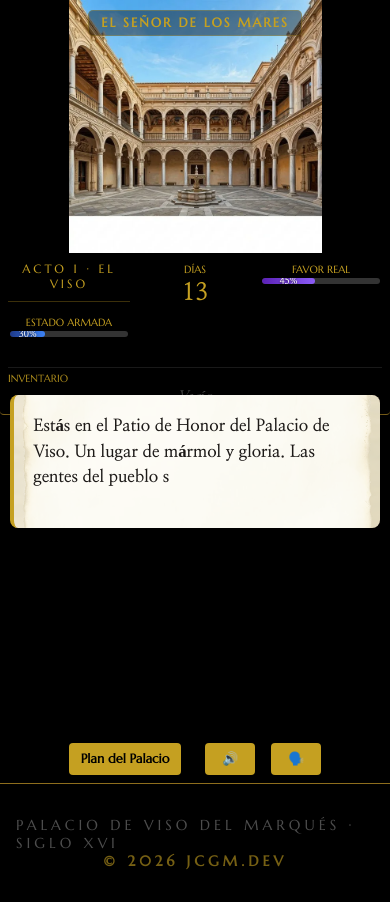
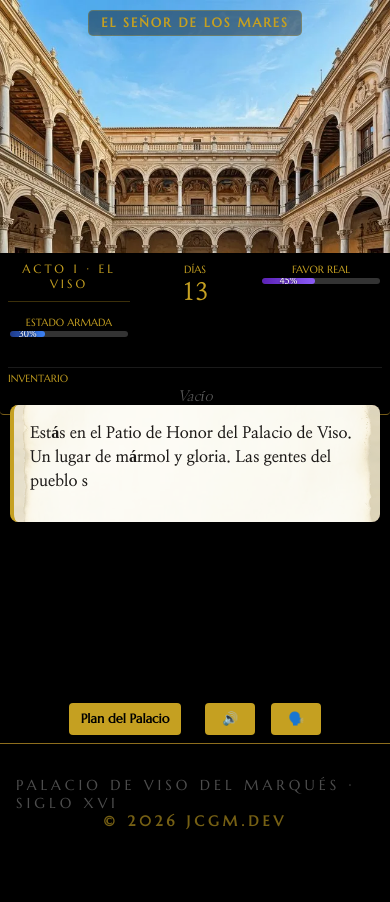
Before and after one commit to JCGM-DEV/elsenordelosmares, a website built with Vite: page index.html in a window 390 px wide. Both pictures are taken after a click on the button "NUEVA AVENTURA". After the commit the page ends 862 px from the top, so only its background shows below. Built offline with nearby package versions, Linux system fonts and the light colour scheme.

Commit message:
fix: panel de texto más compacto, imagen más visible
- hud-box: max-height 55vh con flex column para no tapar la imagen
- parchment-sheet: padding reducido, backdrop-filter blur sutil,
  overflow-y auto con scrollbar dorado si hay muchas opciones
- pro-text: font-size 1.15rem (antes 1.3), menos margin-bottom
- pro-option: padding y gap reducidos, font-size 1.05rem
- background-art: sube a 78% de altura y usa cover en lugar de contain
- portrait: más pequeño (160px) y z-index 15 para no tapar imagen
- mobile: ajustes consistentes con los nuevos valores

```diff
--- a/src/style.css
+++ b/src/style.css
@@ -37,8 +37,8 @@ body { background: #000; color: #fff; font-family: var(--font-story); overflow:
 
 .background-art {
   position: absolute;
-  top: 0; left: 0; width: 100%; height: 75%;
-  background-size: contain;
+  top: 0; left: 0; width: 100%; height: 78%;
+  background-size: cover;
   background-position: center top;
   background-repeat: no-repeat;
   z-index: 1;
@@ -181,18 +181,78 @@ body { background: #000; color: #fff; font-family: var(--font-story); overflow:
 }
 
 /* Existing HUD styles ... */
-.hud-box { width: 100%; max-width: 1000px; z-index: 100; margin-bottom: 0; padding: 0 20px; position: absolute; bottom: 20px; }
-.parchment-sheet { background: rgba(249, 245, 232, 0.9) url('/clean_parchment.webp') center/cover; background-blend-mode: overlay; padding: 1.5rem 2.5rem; border-radius: 4px; box-shadow: 0 15px 40px rgba(0,0,0,0.7); border-left: 6px solid var(--gold); position: relative; }
-.pro-text { color: var(--ink); font-size: 1.3rem; line-height: 1.3; margin-bottom: 1.5rem; font-weight: 700; min-height: 3rem; }
-.pro-options { display: flex; flex-direction: column; gap: 0.8rem; }
-.pro-option { background: rgba(0,0,0,0.04); border: 1px solid rgba(0,0,0,0.1); padding: 1rem 1.5rem; font-family: var(--font-story); font-size: 1.2rem; color: var(--ink); text-align: left; cursor: pointer; transition: all 0.2s ease; display: flex; align-items: center; gap: 1.5rem; }
-.pro-option:hover { background: var(--gold); color: #000; transform: translateX(10px); }
+.hud-box {
+  width: 100%;
+  max-width: 1000px;
+  z-index: 100;
+  padding: 0 20px;
+  position: absolute;
+  bottom: 20px;
+  /* Limit how tall the panel can grow so it never covers more than 55% of screen */
+  max-height: 55vh;
+  display: flex;
+  flex-direction: column;
+}
+.parchment-sheet {
+  background: rgba(249, 245, 232, 0.88) url('/clean_parchment.webp') center/cover;
+  background-blend-mode: overlay;
+  padding: 1rem 1.8rem 1.2rem;
+  border-radius: 6px;
+  box-shadow: 0 -4px 30px rgba(0,0,0,0.5), 0 15px 40px rgba(0,0,0,0.7);
+  border-left: 5px solid var(--gold);
+  position: relative;
+  backdrop-filter: blur(4px);
+  -webkit-backdrop-filter: blur(4px);
+  overflow: hidden;
+  display: flex;
+  flex-direction: column;
+  max-height: 55vh;
+}
+.pro-text {
+  color: var(--ink);
+  font-size: 1.15rem;
+  line-height: 1.4;
+  margin-bottom: 0.8rem;
+  font-weight: 700;
+  min-height: 2rem;
+  flex-shrink: 0;
+}
+.pro-options {
+  display: flex;
+  flex-direction: column;
+  gap: 0.5rem;
+  overflow-y: auto;
+  /* Custom scrollbar */
+  scrollbar-width: thin;
+  scrollbar-color: var(--gold-dark) transparent;
+}
+.pro-options::-webkit-scrollbar { width: 4px; }
+.pro-options::-webkit-scrollbar-track { background: transparent; }
+.pro-options::-webkit-scrollbar-thumb { background: var(--gold-dark); border-radius: 2px; }
+
+.pro-option {
+  background: rgba(0,0,0,0.04);
+  border: 1px solid rgba(0,0,0,0.1);
+  padding: 0.7rem 1.2rem;
+  font-family: var(--font-story);
+  font-size: 1.05rem;
+  color: var(--ink);
+  text-align: left;
+  cursor: pointer;
+  transition: all 0.2s ease;
+  display: flex;
+  align-items: center;
+  gap: 1rem;
+  flex-shrink: 0;
+  border-radius: 3px;
+}
+.pro-option:hover { background: var(--gold); color: #000; transform: translateX(8px); }
 .opt-num { font-family: var(--font-title); font-weight: bold; color: var(--accent); }
 .header-overlay { position: absolute; top: 40px; width: 100%; text-align: center; z-index: 10; }
 .header-overlay h2 { font-family: var(--font-title); color: var(--gold); font-size: 1.2rem; letter-spacing: 5px; text-transform: uppercase; background: rgba(0,0,0,0.4); display: inline-block; padding: 8px 30px; border: 1px solid rgba(197, 160, 33, 0.3); border-radius: 5px; }
-.portrait-container { position: absolute; bottom: 180px; left: 3%; z-index: 5; width: 200px; }
+.portrait-container { position: absolute; bottom: 180px; left: 2%; z-index: 15; width: 160px; }
 .portrait-img { width: 100%; border-radius: 5px; border: 2px solid var(--gold); filter: drop-shadow(0 0 20px rgba(0,0,0,0.8)); }
-.portrait-name { background: var(--gold); color: #000; font-family: var(--font-title); font-size: 0.9rem; padding: 3px 12px; margin-top: -12px; position: relative; display: inline-block; font-weight: bold; }
+.portrait-name { background: var(--gold); color: #000; font-family: var(--font-title); font-size: 0.8rem; padding: 2px 10px; margin-top: -10px; position: relative; display: inline-block; font-weight: bold; }
 
 /* Animations */
 .hidden { display: none !important; }
@@ -823,10 +883,11 @@ body.cinematic-mode.active-bars::after { transform: translateY(0); }
   .nav-control { position: relative; top: 0; left: 0; right: 0; padding: 8px; background: #000; display: flex; justify-content: center; gap: 8px; width: 100%; }
   .map-btn { padding: 8px 12px; font-size: 0.8rem; }
 
-  .hud-box { position: relative; padding: 10px; bottom: 0; width: 100%; min-height: 350px; margin-top: -30px; z-index: 30; }
-  .parchment-sheet { padding: 1.2rem; border-left-width: 4px; box-shadow: 0 -10px 20px rgba(0,0,0,0.5); border-radius: 8px; }
-  .pro-text { font-size: 1.05rem; min-height: auto; margin-bottom: 1.2rem; line-height: 1.5; }
-  .pro-option { padding: 0.8rem 1rem; font-size: 1rem; gap: 1rem; margin-bottom: 0.6rem; border-radius: 6px; }
+  .hud-box { position: relative; padding: 10px; bottom: 0; width: 100%; min-height: 300px; margin-top: -20px; z-index: 30; max-height: none; }
+  .parchment-sheet { padding: 1rem; border-left-width: 4px; box-shadow: 0 -10px 20px rgba(0,0,0,0.5); border-radius: 8px; max-height: none; overflow: visible; }
+  .pro-text { font-size: 1rem; min-height: auto; margin-bottom: 0.8rem; line-height: 1.5; }
+  .pro-option { padding: 0.7rem 0.9rem; font-size: 0.95rem; gap: 0.8rem; margin-bottom: 0.4rem; border-radius: 6px; }
+  .pro-options { overflow-y: visible; }
 
   .portrait-container {
     position: absolute;
```
